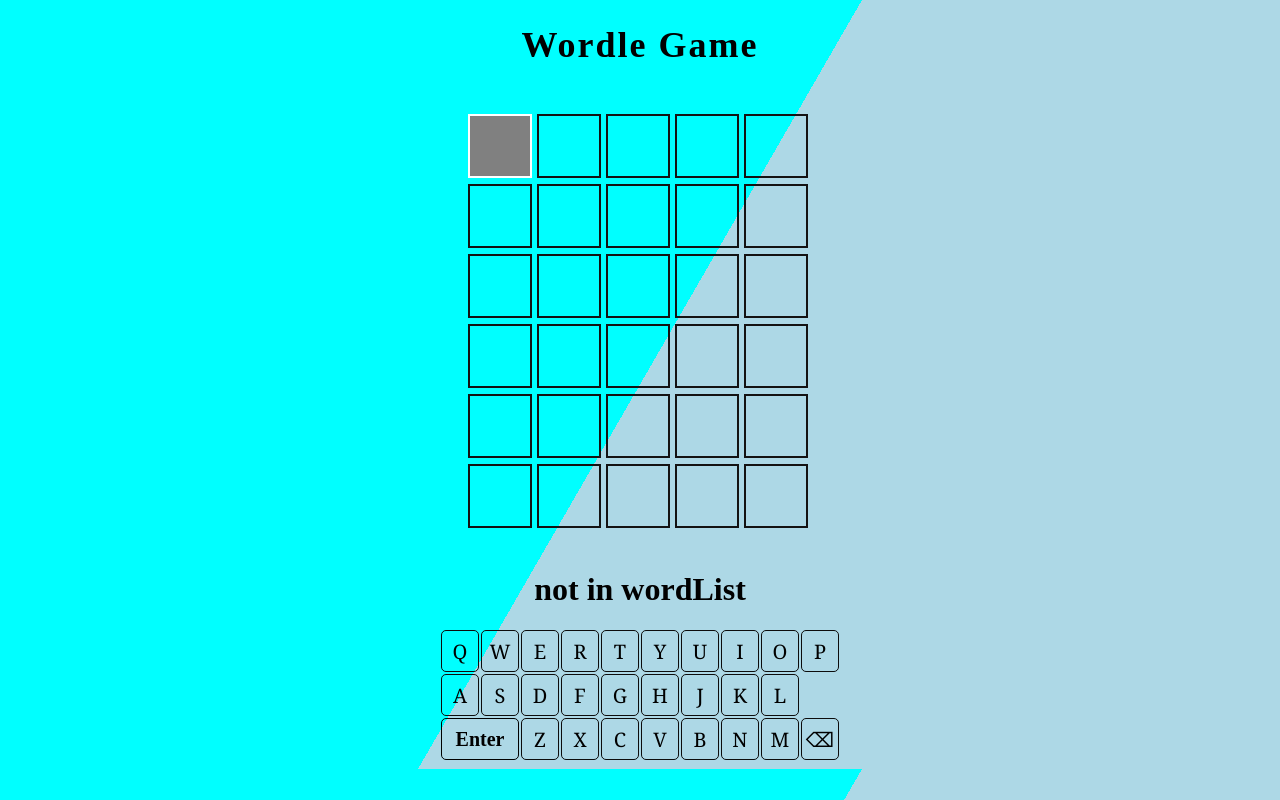
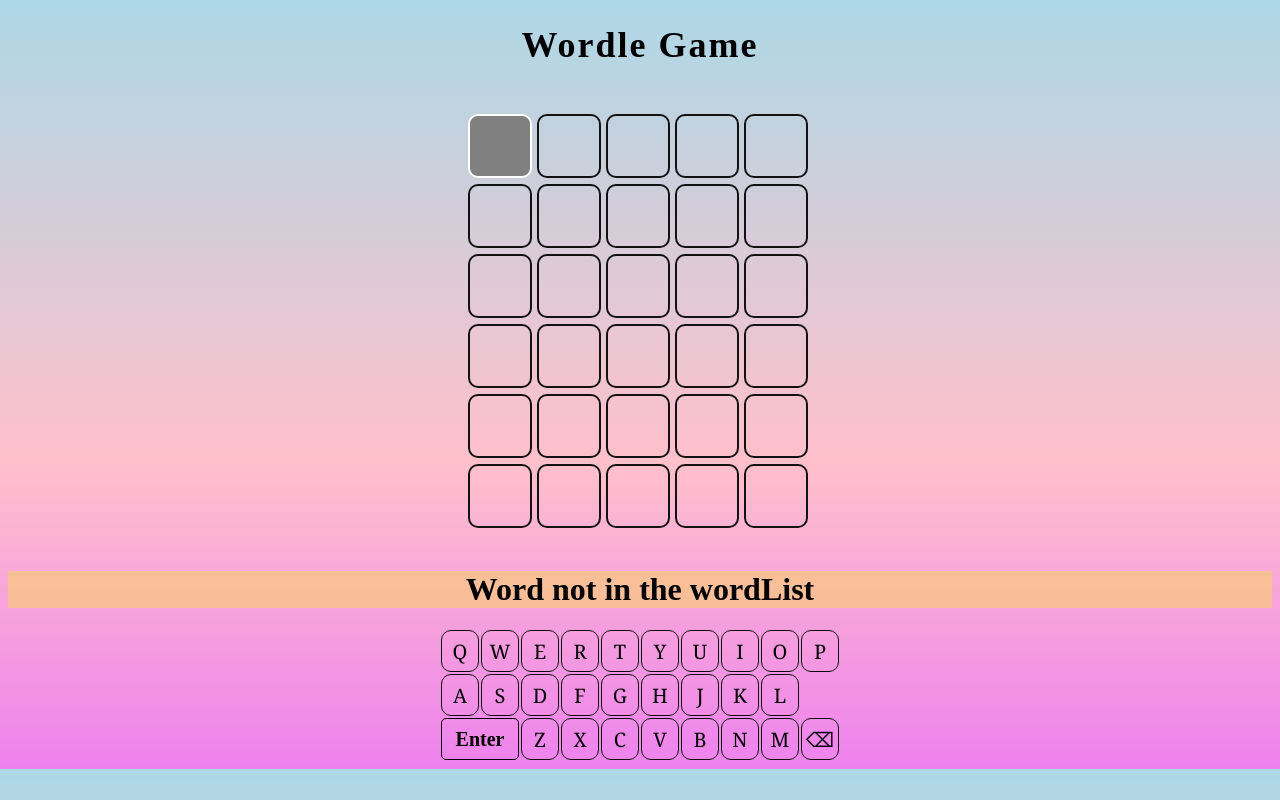
Before and after one commit to anjaliojha/WordleGame, a plain HTML site: page index.html in a window 1280 px wide. Both pictures are taken after a click on the element "Enter". Drawn offline with Linux system fonts and the light colour scheme.

Commit message:
final touch to the game

```diff
--- a/style.css
+++ b/style.css
@@ -1,6 +1,6 @@
 body{
     text-align: center;
-    background:linear-gradient(120deg,cyan 50%, lightblue 50%);
+    background:linear-gradient(0deg,violet, pink 40% ,lightblue);
     font-family: 'Gill Sans', 'Gill Sans MT', Calibri, 'Trebuchet MS', sans-serif';
 }
 hr{
@@ -23,6 +23,7 @@ hr{
 .tile{
     /* Box */
     border:2px solid rgb(19,18,18);
+    border-radius:10px;
     width: 60px;
     height: 60px;
     margin: 2.5px;
@@ -36,6 +37,7 @@ hr{
     align-items: center;
 
 }
+/* style for keyboard */
 .keyboard-row{
     cursor: pointer;
     width: 400px;
@@ -43,12 +45,14 @@ hr{
     display: flex;
     flex-wrap: wrap;
 }
+
+/* style for keyboard keys */
 .key-tile{
     width: 36px;
     height: 40px;
     margin: 1px;
     border: 1px solid rgb(12,12,12);
-    border-radius: 5px;
+    border-radius: 10px;
     font-family: Cambria, Cochin, Georgia, Times, 'Times New Roman', serif;
     font-size: 20px;
     display: flex;
@@ -56,24 +60,27 @@ hr{
     align-items: center;
 
 }
+/* style for alphabets present in the correct position */
 .correct{
     background-color: green;
     color:  white;
     border-color: white;
 }
 
+/* style for alphabets present in the word */
 .present{
     background-color: yellow;
     color: white;
     border-color: white;
 }
 
+/* style for alphabets not present in the word */
 .absent{
     background-color: gray;
     color: white;
     border-color: white;
 }
-
+/* style for enter key */
 .enter-key-tile{
     width: 76px;
     height: 40px;
--- a/wordle.js
+++ b/wordle.js
@@ -11,18 +11,28 @@ var column = 0;
 //for gameOver
 var gameOver = false;
 
-var worldList = ['apple','train','roast','about','title','hello'];
-var guessList = ['apple','grape','combo','style','index','award','basis','beach','eager','about'];
+//list to select the word randomly
+var worldList = ['apple','train','roast','about','title','hello','video','whole','union','visit','theme','sugar','style',
+'study','state','sport','smoke','right','pride','press','night','march','model','japan','group','front'];
+
+//used to provide guesses
+var guessList = ['apple','grape','combo','style','index','award','basis','beach','eager','about','blood','birth','chair',
+'chain','dollar','dream','earth','eager','fight','grass','frank','money','music','novel','Knife','octet','radio','ratio',
+'route','scope','shape','sheep','trend','trial','truth','uncle','unity','value','watch','water','woman','world','youth'];
+
 
 guessList = guessList.concat(worldList);
 
 //generating a random word from the list of words
 var word = worldList[Math.floor(Math.random()*worldList.length)].toUpperCase();
-console.log(word);
+//console.log(word);
 
+//
 window.onload = function(){
     initialize();
 }
+
+//function to create the tiles for holding the characters
 function initialize(){
     //creating the board
     for(let r = 0;r < guessCount;r++){//rows
@@ -31,13 +41,20 @@ function initialize(){
             //creating a span element
             let tile = document.createElement("span");
 
+            //assigning the IDs to the tiles
             tile.id = r.toString()+"-"+c.toString();
+
+            //adding css to the tile element
             tile.classList.add("tile");
+
             tile.innerText = "";
+
+            //adding individual tiles to the tile board
             document.getElementById("board").appendChild(tile);
 
         }
     }
+
     //creating the keyboard
     let keyboard = [['Q','W','E','R','T','Y','U','I','O','P'],
     ['A','S','D','F','G','H','J','K','L'],
@@ -71,23 +88,26 @@ function initialize(){
             else if("A"<=key && key <="Z"){
                 keyTile.id = "key"+key;
             }
-            //create an event listener
-            //processKey will be created later
+
+            //adding eventListener to the virtual keybaord
            keyTile.addEventListener("click",processKey);
 
             if(key == "Enter"){
-                //will create enter-key-tile claas later
+
                 keyTile.classList.add("enter-key-tile")
             }
             else{
                 keyTile.classList.add("key-tile")
             }
+
             keyboardRow.appendChild(keyTile);
         }
         document.body.appendChild(keyboardRow);
     }
+
+
     document.addEventListener("keyup",(e) => {
-        //processInput will be created later
+
         processInput(e);
     })
 }
@@ -96,6 +116,7 @@ function processKey(){
     e = {"code" : this.id};
     processInput(e);
 }
+
 
 function processInput(e){
     if(gameOver){
@@ -122,9 +143,12 @@ function processInput(e){
         currTile.innerText = "";
     }
     else if(e.code == "Enter"){
-        //will create later
+
+        //applies necessary styles to the alphabets upon successful macthing of the alphabets
         update();
     }
+
+    //in case all the guesses are incorrect
     if(!gameOver && row == guessCount ){
         gameOver = true;
         document.getElementById("answer").innerText = `Oops! the right answer is ${word} `;
@@ -143,12 +167,13 @@ function update(){
     }
 
     guess = guess.toLowerCase();
-    console.log(guess);
+    //console.log(guess);
 
 
     //if the word is not present in guess list print the message accordingly and proceed
     if(!guessList.includes(guess)){
-        document.getElementById("answer").innerText = "not in wordList";
+        document.getElementById("answer").innerText = "Word not in the wordList";
+        document.getElementById("answer").style.background = "rgba(250,216,89,0.5)";
         //return;
     }
 
@@ -166,12 +191,12 @@ function update(){
 
         }
     }
-    console.log(letterCount);
+  //  console.log(letterCount);
 
     for(let c = 0;c < width ; c++){
         let currTile = document.getElementById(row.toString()+"-"+c.toString());
         let letter = currTile.innerText;
-        console.log(letter);
+        //console.log(letter);
 
         if(word[c] == letter){
             currTile.classList.add("correct");
@@ -184,7 +209,7 @@ function update(){
             gameOver = true;
         }
     }
-    console.log(letterCount);
+    //console.log(letterCount);
 
     for(let c = 0;c < width;c++){
         let currTile = document.getElementById(row.toString()+"-"+c.toString());
@@ -213,9 +238,11 @@ function update(){
     let result = word.toLowerCase().localeCompare(guess.toLowerCase());
     if(result == 0){
         console.log("you won");
-        document.getElementById("answer").innerText = "You guessed it right";
+        document.getElementById("answer").innerText = "Congratulations! You guessed it right";
+        document.getElementById("answer").classList.add("correct")
         return;
     }
+    //updation of row and column
     row += 1;
     column = 0;
 }
```
